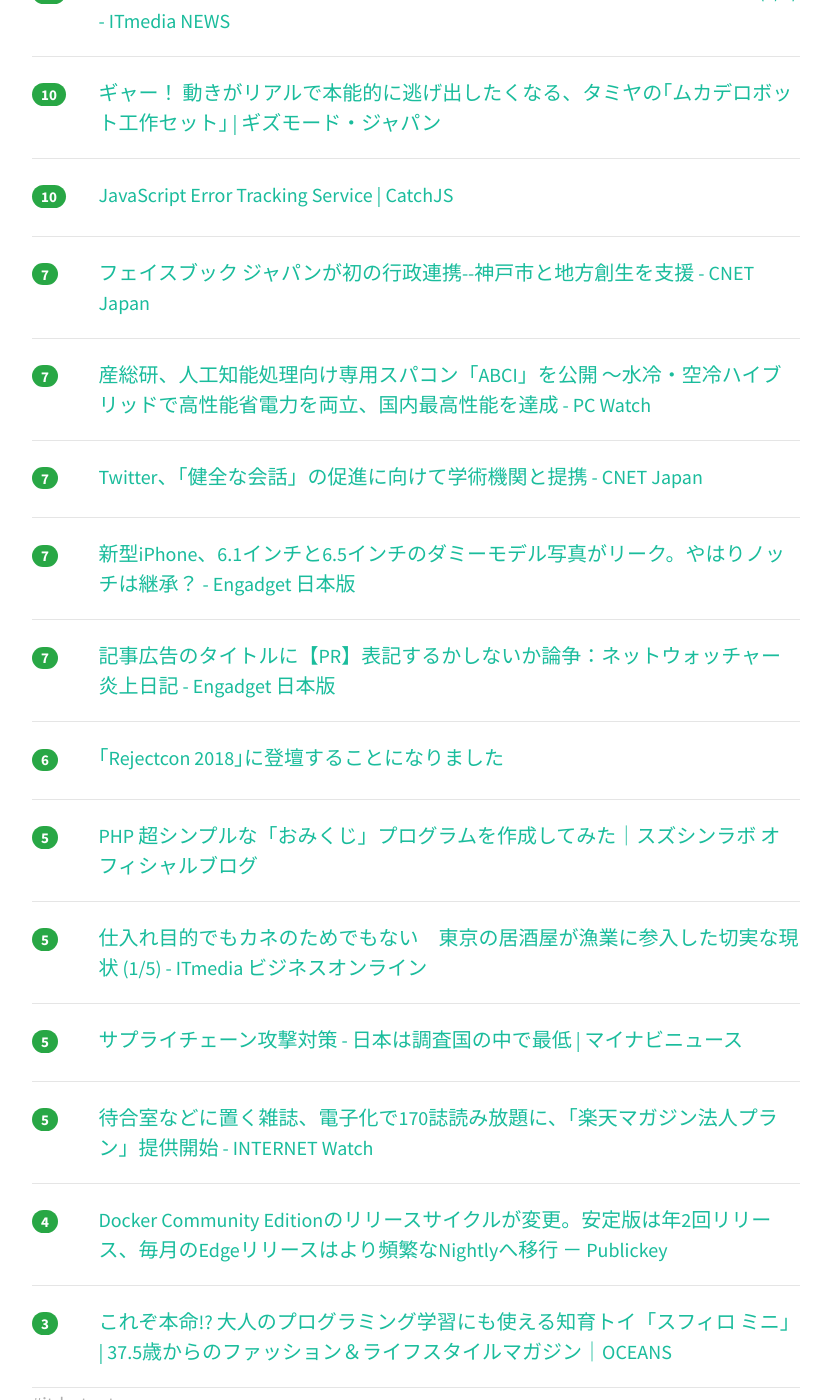
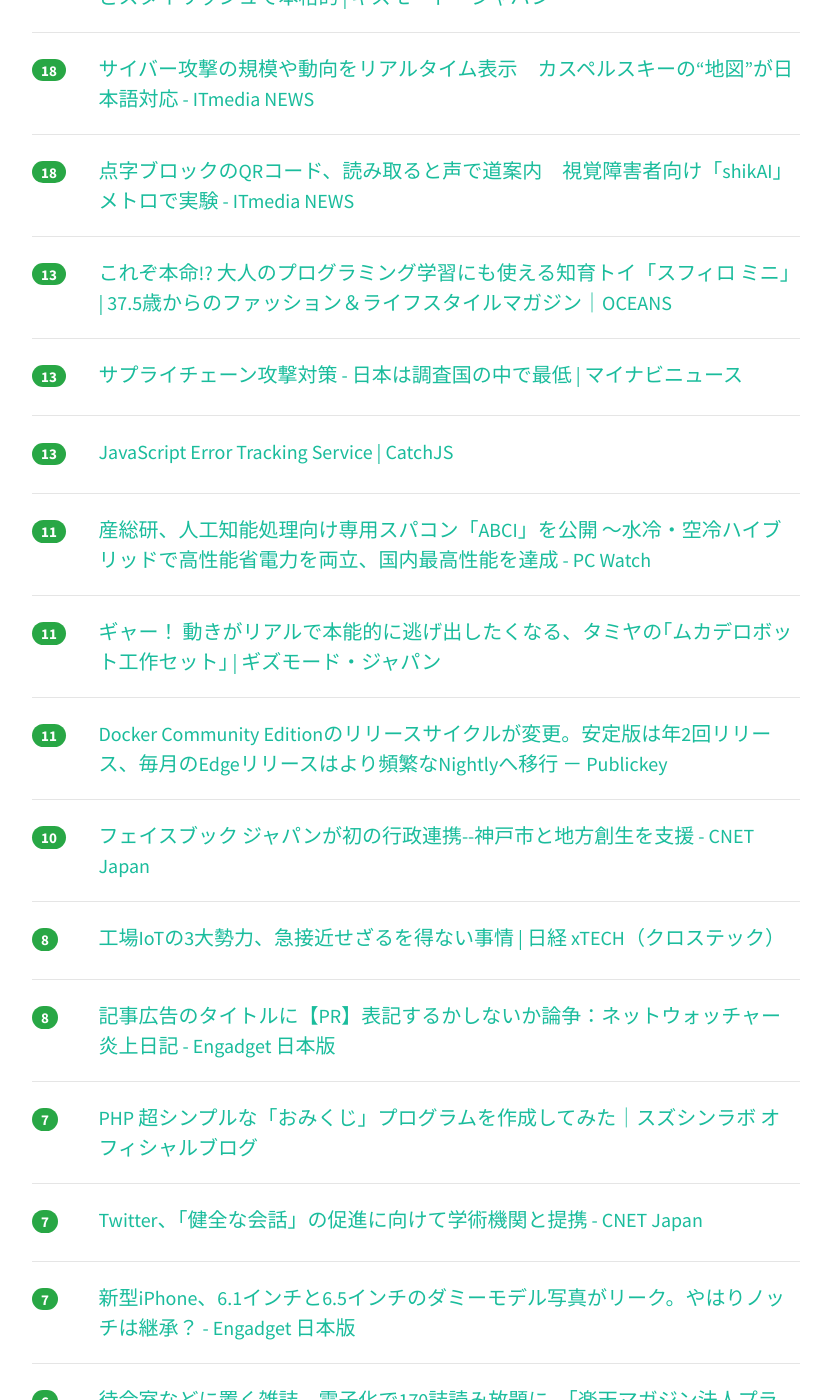
Before and after one commit to yatta47/hatena-matome-site, a Jekyll site: the page built from _posts/2018-07-31-hatena.md, in a window 1280 px wide and 1400 px high, scrolled down 1852 px. Shown: the whole window, without its empty margins (224-1053 px from the left). Built offline with Jekyll 4.4.1, drawn with Linux system fonts in a browser that asks for light colours; nearby versions of some CDN libraries; some of the changed text lies outside the part shown.

Commit message:
Updated 2018-07-31

```diff
--- a/_posts/2018-07-31-hatena.md
+++ b/_posts/2018-07-31-hatena.md
@@ -1,29 +1,49 @@
 ---
 layout: post
 title:  "2018-07-31 はてぶIT"
-date:   2018-07-31 09:02:24
+date:   2018-07-31 10:01:23
 tags: [it-hotentry]
 ---
-30 件のデータあり
+37 件のデータあり
 
 <hr><div class="row">
-<div class="col-1"><span class="badge badge-pill badge-success h2">95</span></div>
+<div class="col-1"><span class="badge badge-pill badge-success h2">108</span></div>
 <div class="col-11"><a href='https://blog.notsobad.jp/entry/2018/03/31/132507' target='_blank'>3年間運用してきたWebサービスを「Rails x Heroku」から「Riot.js x Firebase」に移行した話 - NOT SO BADなブログ</a></div>
 </div>
 <hr>
 <div class="row">
-<div class="col-1"><span class="badge badge-pill badge-success h2">73</span></div>
+<div class="col-1"><span class="badge badge-pill badge-success h2">89</span></div>
 <div class="col-11"><a href='https://blog.notsobad.jp/entry/2018/02/04/170844' target='_blank'>Herokuの無料プランで月間100万PVをさばく（さばかない）話 - NOT SO BADなブログ</a></div>
 </div>
 <hr>
 <div class="row">
-<div class="col-1"><span class="badge badge-pill badge-success h2">44</span></div>
+<div class="col-1"><span class="badge badge-pill badge-success h2">63</span></div>
 <div class="col-11"><a href='http://www.110107.com/s/oto/page/YMO40?ima=3555' target='_blank'>YMO40周年！ YELLOW MAGIC ORCHESTRA / NEUE TANZ (イエロー・マジック・オーケストラ／ノイエ・タンツ)</a></div>
 </div>
 <hr>
 <div class="row">
-<div class="col-1"><span class="badge badge-pill badge-success h2">34</span></div>
+<div class="col-1"><span class="badge badge-pill badge-success h2">56</span></div>
 <div class="col-11"><a href='https://www.newsweekjapan.jp/stories/technology/2018/07/post-10689.php' target='_blank'>居眠り運転の意外な原因　開始15分で眠気を誘う要因が分かった | テクノロジー | 最新記事 | ニューズウィーク日本版 オフィシャルサイト</a></div>
+</div>
+<hr>
+<div class="row">
+<div class="col-1"><span class="badge badge-pill badge-success h2">28</span></div>
+<div class="col-11"><a href='https://www.gizmodo.jp/2011/05/post_8873.html' target='_blank'>歴史は語る！ Photoshopはニコンから発売されるはずだった... | ギズモード・ジャパン</a></div>
+</div>
+<hr>
+<div class="row">
+<div class="col-1"><span class="badge badge-pill badge-success h2">28</span></div>
+<div class="col-11"><a href='http://atsushieno.hatenablog.com/entry/2018/07/31/030110' target='_blank'>Leaving Microsoft - ものがたり</a></div>
+</div>
+<hr>
+<div class="row">
+<div class="col-1"><span class="badge badge-pill badge-success h2">27</span></div>
+<div class="col-11"><a href='https://blogs.msdn.microsoft.com/typescript/2018/07/30/announcing-typescript-3-0/' target='_blank'>Announcing TypeScript 3.0 | TypeScript</a></div>
+</div>
+<hr>
+<div class="row">
+<div class="col-1"><span class="badge badge-pill badge-success h2">27</span></div>
+<div class="col-11"><a href='https://qiita.com/tanakh/items/d70561f038a0ef4f0ff1' target='_blank'>Rustの二次元配列の要素のswap</a></div>
 </div>
 <hr>
 <div class="row">
@@ -33,12 +53,12 @@ tags: [it-hotentry]
 <hr>
 <div class="row">
 <div class="col-1"><span class="badge badge-pill badge-success h2">23</span></div>
-<div class="col-11"><a href='https://www.gizmodo.jp/2011/05/post_8873.html' target='_blank'>歴史は語る！ Photoshopはニコンから発売されるはずだった... | ギズモード・ジャパン</a></div>
+<div class="col-11"><a href='http://www.itmedia.co.jp/news/articles/1807/31/news046.html' target='_blank'>「佐川急便の偽サイト」に学ぶAndroidの防御法　見直す設定はたった1つ (1/2) - ITmedia NEWS</a></div>
 </div>
 <hr>
 <div class="row">
 <div class="col-1"><span class="badge badge-pill badge-success h2">23</span></div>
-<div class="col-11"><a href='https://qiita.com/tanakh/items/d70561f038a0ef4f0ff1' target='_blank'>Rustの二次元配列の要素のswap</a></div>
+<div class="col-11"><a href='http://www.oreilly.co.jp/books/9784873118260/index.html' target='_blank'>O'Reilly Japan - 直感 Deep Learning</a></div>
 </div>
 <hr>
 <div class="row">
@@ -48,12 +68,17 @@ tags: [it-hotentry]
 <hr>
 <div class="row">
 <div class="col-1"><span class="badge badge-pill badge-success h2">20</span></div>
-<div class="col-11"><a href='https://blogs.msdn.microsoft.com/typescript/2018/07/30/announcing-typescript-3-0/' target='_blank'>Announcing TypeScript 3.0 | TypeScript</a></div>
+<div class="col-11"><a href='https://qiita.com/rsahara/items/7d37a4cb6c73329d4683' target='_blank'>launchdで定期的にスクリプトを実行 - Qiita</a></div>
+</div>
+<hr>
+<div class="row">
+<div class="col-1"><span class="badge badge-pill badge-success h2">20</span></div>
+<div class="col-11"><a href='http://www.itmedia.co.jp/news/articles/1807/30/news123.html' target='_blank'>ZOZOで体型に合った靴とブラジャー開発へ　「5年以上の経験者」を募集 - ITmedia NEWS</a></div>
 </div>
 <hr>
 <div class="row">
 <div class="col-1"><span class="badge badge-pill badge-success h2">19</span></div>
-<div class="col-11"><a href='http://www.oreilly.co.jp/books/9784873118260/index.html' target='_blank'>O'Reilly Japan - 直感 Deep Learning</a></div>
+<div class="col-11"><a href='http://www.itmedia.co.jp/business/articles/1807/31/news021.html' target='_blank'>仕入れ目的でもカネのためでもない　東京の居酒屋が漁業に参入した切実な現状 (1/5) - ITmedia ビジネスオンライン</a></div>
 </div>
 <hr>
 <div class="row">
@@ -62,48 +87,63 @@ tags: [it-hotentry]
 </div>
 <hr>
 <div class="row">
-<div class="col-1"><span class="badge badge-pill badge-success h2">19</span></div>
-<div class="col-11"><a href='http://atsushieno.hatenablog.com/entry/2018/07/31/030110' target='_blank'>Leaving Microsoft - ものがたり</a></div>
+<div class="col-1"><span class="badge badge-pill badge-success h2">18</span></div>
+<div class="col-11"><a href='http://www.itmedia.co.jp/news/articles/1807/30/news117.html' target='_blank'>サイバー攻撃の規模や動向をリアルタイム表示　カスペルスキーの“地図”が日本語対応 - ITmedia NEWS</a></div>
 </div>
 <hr>
 <div class="row">
 <div class="col-1"><span class="badge badge-pill badge-success h2">18</span></div>
-<div class="col-11"><a href='http://www.itmedia.co.jp/news/articles/1807/30/news123.html' target='_blank'>ZOZOで体型に合った靴とブラジャー開発へ　「5年以上の経験者」を募集 - ITmedia NEWS</a></div>
-</div>
-<hr>
-<div class="row">
-<div class="col-1"><span class="badge badge-pill badge-success h2">16</span></div>
 <div class="col-11"><a href='http://www.itmedia.co.jp/news/articles/1807/30/news110.html' target='_blank'>点字ブロックのQRコード、読み取ると声で道案内　視覚障害者向け「shikAI」メトロで実験 - ITmedia NEWS</a></div>
 </div>
 <hr>
 <div class="row">
-<div class="col-1"><span class="badge badge-pill badge-success h2">14</span></div>
-<div class="col-11"><a href='http://www.itmedia.co.jp/news/articles/1807/30/news117.html' target='_blank'>サイバー攻撃の規模や動向をリアルタイム表示　カスペルスキーの“地図”が日本語対応 - ITmedia NEWS</a></div>
+<div class="col-1"><span class="badge badge-pill badge-success h2">13</span></div>
+<div class="col-11"><a href='https://oceans.tokyo.jp/lifestyle/2018-0730-6/' target='_blank'>これぞ本命!? 大人のプログラミング学習にも使える知育トイ「スフィロ ミニ」 | 37.5歳からのファッション＆ライフスタイルマガジン｜OCEANS</a></div>
 </div>
 <hr>
 <div class="row">
 <div class="col-1"><span class="badge badge-pill badge-success h2">13</span></div>
-<div class="col-11"><a href='http://www.itmedia.co.jp/news/articles/1807/31/news046.html' target='_blank'>「佐川急便の偽サイト」に学ぶAndroidの防御法　見直す設定はたった1つ (1/2) - ITmedia NEWS</a></div>
+<div class="col-11"><a href='https://news.mynavi.jp/article/20180731-671703/' target='_blank'>サプライチェーン攻撃対策 - 日本は調査国の中で最低 | マイナビニュース</a></div>
+</div>
+<hr>
+<div class="row">
+<div class="col-1"><span class="badge badge-pill badge-success h2">13</span></div>
+<div class="col-11"><a href='https://catchjs.com/' target='_blank'>JavaScript Error Tracking Service | CatchJS</a></div>
+</div>
+<hr>
+<div class="row">
+<div class="col-1"><span class="badge badge-pill badge-success h2">11</span></div>
+<div class="col-11"><a href='https://pc.watch.impress.co.jp/docs/news/1135632.html' target='_blank'>産総研、人工知能処理向け専用スパコン「ABCI」を公開 ～水冷・空冷ハイブリッドで高性能省電力を両立、国内最高性能を達成 - PC Watch</a></div>
+</div>
+<hr>
+<div class="row">
+<div class="col-1"><span class="badge badge-pill badge-success h2">11</span></div>
+<div class="col-11"><a href='https://www.gizmodo.jp/2018/07/tamiya-centipede-robot.html' target='_blank'>ギャー！ 動きがリアルで本能的に逃げ出したくなる、タミヤの｢ムカデロボット工作セット｣ | ギズモード・ジャパン</a></div>
+</div>
+<hr>
+<div class="row">
+<div class="col-1"><span class="badge badge-pill badge-success h2">11</span></div>
+<div class="col-11"><a href='https://www.publickey1.jp/blog/18/docker_community_edition2edgenightly.html' target='_blank'>Docker Community Editionのリリースサイクルが変更。安定版は年2回リリース、毎月のEdgeリリースはより頻繁なNightlyへ移行 － Publickey</a></div>
 </div>
 <hr>
 <div class="row">
 <div class="col-1"><span class="badge badge-pill badge-success h2">10</span></div>
-<div class="col-11"><a href='https://www.gizmodo.jp/2018/07/tamiya-centipede-robot.html' target='_blank'>ギャー！ 動きがリアルで本能的に逃げ出したくなる、タミヤの｢ムカデロボット工作セット｣ | ギズモード・ジャパン</a></div>
+<div class="col-11"><a href='https://japan.cnet.com/article/35123276/' target='_blank'>フェイスブック ジャパンが初の行政連携--神戸市と地方創生を支援 - CNET Japan</a></div>
 </div>
 <hr>
 <div class="row">
-<div class="col-1"><span class="badge badge-pill badge-success h2">10</span></div>
-<div class="col-11"><a href='https://catchjs.com/' target='_blank'>JavaScript Error Tracking Service | CatchJS</a></div>
+<div class="col-1"><span class="badge badge-pill badge-success h2">8</span></div>
+<div class="col-11"><a href='https://tech.nikkeibp.co.jp/atcl/nxt/mag/nc/18/020800017/072500094/' target='_blank'>工場IoTの3大勢力、急接近せざるを得ない事情 | 日経 xTECH（クロステック）</a></div>
+</div>
+<hr>
+<div class="row">
+<div class="col-1"><span class="badge badge-pill badge-success h2">8</span></div>
+<div class="col-11"><a href='https://japanese.engadget.com/2017/07/11/pr/' target='_blank'>記事広告のタイトルに【PR】表記するかしないか論争：ネットウォッチャー炎上日記 - Engadget 日本版</a></div>
 </div>
 <hr>
 <div class="row">
 <div class="col-1"><span class="badge badge-pill badge-success h2">7</span></div>
-<div class="col-11"><a href='https://japan.cnet.com/article/35123276/' target='_blank'>フェイスブック ジャパンが初の行政連携--神戸市と地方創生を支援 - CNET Japan</a></div>
-</div>
-<hr>
-<div class="row">
-<div class="col-1"><span class="badge badge-pill badge-success h2">7</span></div>
-<div class="col-11"><a href='https://pc.watch.impress.co.jp/docs/news/1135632.html' target='_blank'>産総研、人工知能処理向け専用スパコン「ABCI」を公開 ～水冷・空冷ハイブリッドで高性能省電力を両立、国内最高性能を達成 - PC Watch</a></div>
+<div class="col-11"><a href='https://suzushinlab.com/2018/07/30/simple-fortune-program-in-php/' target='_blank'>PHP 超シンプルな「おみくじ」プログラムを作成してみた｜スズシンラボ オフィシャルブログ</a></div>
 </div>
 <hr>
 <div class="row">
@@ -117,8 +157,8 @@ tags: [it-hotentry]
 </div>
 <hr>
 <div class="row">
-<div class="col-1"><span class="badge badge-pill badge-success h2">7</span></div>
-<div class="col-11"><a href='https://japanese.engadget.com/2017/07/11/pr/' target='_blank'>記事広告のタイトルに【PR】表記するかしないか論争：ネットウォッチャー炎上日記 - Engadget 日本版</a></div>
+<div class="col-1"><span class="badge badge-pill badge-success h2">6</span></div>
+<div class="col-11"><a href='https://internet.watch.impress.co.jp/docs/news/1135559.html' target='_blank'>待合室などに置く雑誌、電子化で170誌読み放題に、「楽天マガジン法人プラン」提供開始 - INTERNET Watch</a></div>
 </div>
 <hr>
 <div class="row">
@@ -127,32 +167,27 @@ tags: [it-hotentry]
 </div>
 <hr>
 <div class="row">
-<div class="col-1"><span class="badge badge-pill badge-success h2">5</span></div>
-<div class="col-11"><a href='https://suzushinlab.com/2018/07/30/simple-fortune-program-in-php/' target='_blank'>PHP 超シンプルな「おみくじ」プログラムを作成してみた｜スズシンラボ オフィシャルブログ</a></div>
-</div>
-<hr>
-<div class="row">
-<div class="col-1"><span class="badge badge-pill badge-success h2">5</span></div>
-<div class="col-11"><a href='http://www.itmedia.co.jp/business/articles/1807/31/news021.html' target='_blank'>仕入れ目的でもカネのためでもない　東京の居酒屋が漁業に参入した切実な現状 (1/5) - ITmedia ビジネスオンライン</a></div>
-</div>
-<hr>
-<div class="row">
-<div class="col-1"><span class="badge badge-pill badge-success h2">5</span></div>
-<div class="col-11"><a href='https://news.mynavi.jp/article/20180731-671703/' target='_blank'>サプライチェーン攻撃対策 - 日本は調査国の中で最低 | マイナビニュース</a></div>
-</div>
-<hr>
-<div class="row">
-<div class="col-1"><span class="badge badge-pill badge-success h2">5</span></div>
-<div class="col-11"><a href='https://internet.watch.impress.co.jp/docs/news/1135559.html' target='_blank'>待合室などに置く雑誌、電子化で170誌読み放題に、「楽天マガジン法人プラン」提供開始 - INTERNET Watch</a></div>
-</div>
-<hr>
-<div class="row">
-<div class="col-1"><span class="badge badge-pill badge-success h2">4</span></div>
-<div class="col-11"><a href='https://www.publickey1.jp/blog/18/docker_community_edition2edgenightly.html' target='_blank'>Docker Community Editionのリリースサイクルが変更。安定版は年2回リリース、毎月のEdgeリリースはより頻繁なNightlyへ移行 － Publickey</a></div>
+<div class="col-1"><span class="badge badge-pill badge-success h2">3</span></div>
+<div class="col-11"><a href='http://science.raphael.poss.name/go-calling-convention-x86-64.html' target='_blank'>The Go low-level calling convention on x86-64</a></div>
 </div>
 <hr>
 <div class="row">
 <div class="col-1"><span class="badge badge-pill badge-success h2">3</span></div>
-<div class="col-11"><a href='https://oceans.tokyo.jp/lifestyle/2018-0730-6/' target='_blank'>これぞ本命!? 大人のプログラミング学習にも使える知育トイ「スフィロ ミニ」 | 37.5歳からのファッション＆ライフスタイルマガジン｜OCEANS</a></div>
+<div class="col-11"><a href='http://developers.gnavi.co.jp/entry/engineer_dokusho/' target='_blank'>『ベタープログラマ』の読書会をしました - ぐるなびをちょっと良くするエンジニアブログ</a></div>
 </div>
 <hr>
+<div class="row">
+<div class="col-1"><span class="badge badge-pill badge-success h2">3</span></div>
+<div class="col-11"><a href='https://japan.cnet.com/article/35123277/' target='_blank'>LIFULLら、不動産情報コンソーシアム（仮称）設立へ--ブロックチェーン使い情報共有へ - CNET Japan</a></div>
+</div>
+<hr>
+<div class="row">
+<div class="col-1"><span class="badge badge-pill badge-success h2">3</span></div>
+<div class="col-11"><a href='https://security.srad.jp/story/18/07/30/1337256/' target='_blank'>佐川急便を騙って偽アプリをインストールさせる攻撃が急増 | スラド セキュリティ</a></div>
+</div>
+<hr>
+<div class="row">
+<div class="col-1"><span class="badge badge-pill badge-success h2">0</span></div>
+<div class="col-11"><a href='https://japan.cnet.com/article/35123285/' target='_blank'>「Firefox」のアイコンが再び刷新へ--2つのデザイン案を公開 - CNET Japan</a></div>
+</div>
+<hr>
```
